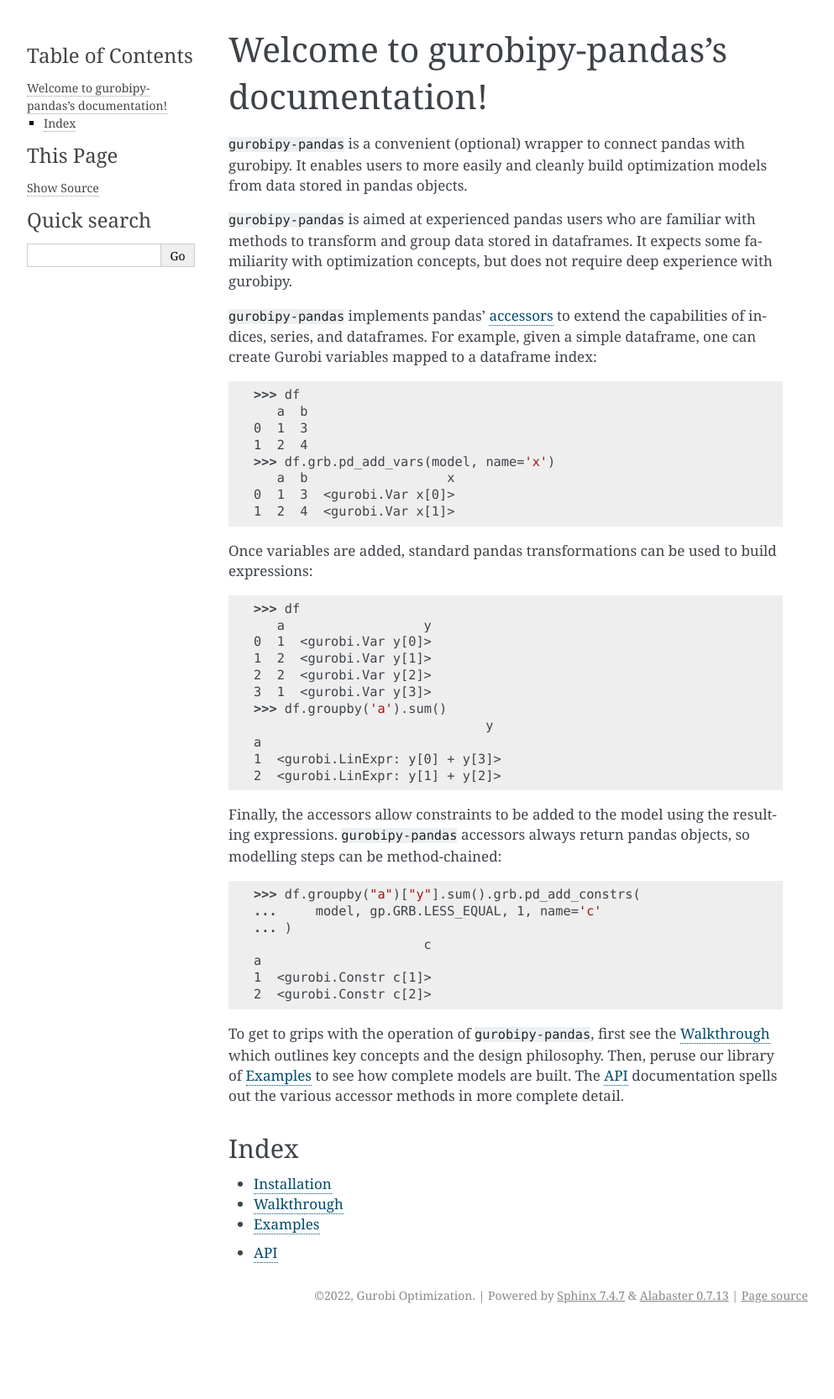
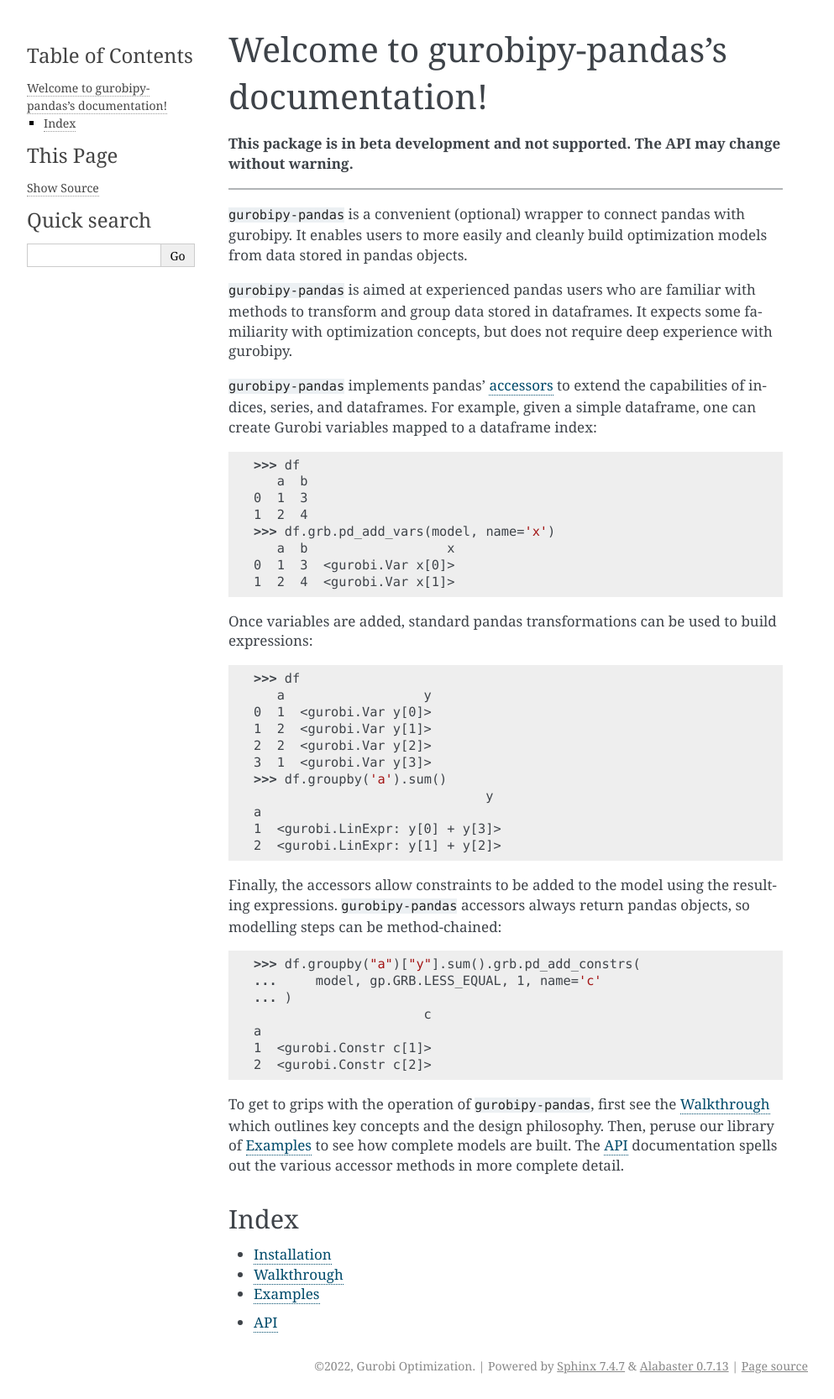
Before and after one commit to Gurobi/gurobipy-pandas, a Sphinx documentation site: the page built from docs/source/index.rst, in a window 1280 px wide. Shown: the whole page at 84% size, without its empty margins (148-1141 px from the left). Built offline with Sphinx 7.4.7, drawn with Linux system fonts in a browser that asks for light colours; pages that are not in the unit, such as notebooks, are missing from menus; before the commit the page ends 1582 px from its top, so only the background shows below that.

Commit message:
Add beta note to docs

```diff
--- a/docs/source/index.rst
+++ b/docs/source/index.rst
@@ -1,5 +1,9 @@
 Welcome to gurobipy-pandas's documentation!
 ===========================================
+
+**This package is in beta development and not supported. The API may change without warning.**
+
+-----
 
 :code:`gurobipy-pandas` is a convenient (optional) wrapper to connect pandas with gurobipy. It enables users to more easily and cleanly build optimization models from data stored in pandas objects.
 
```
